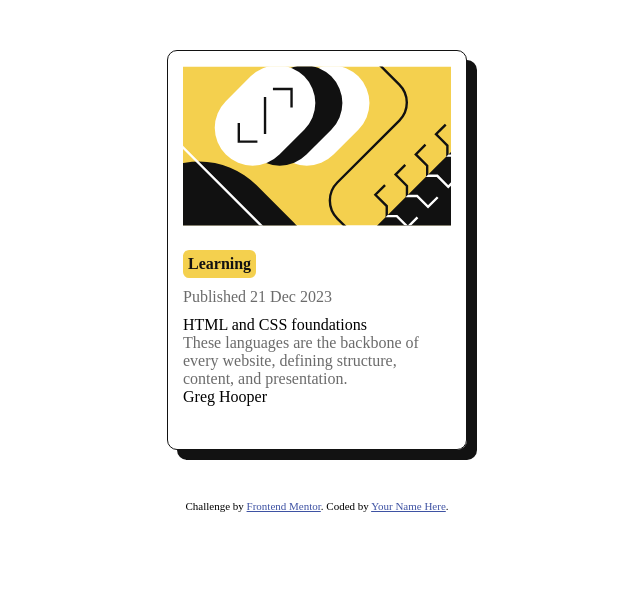
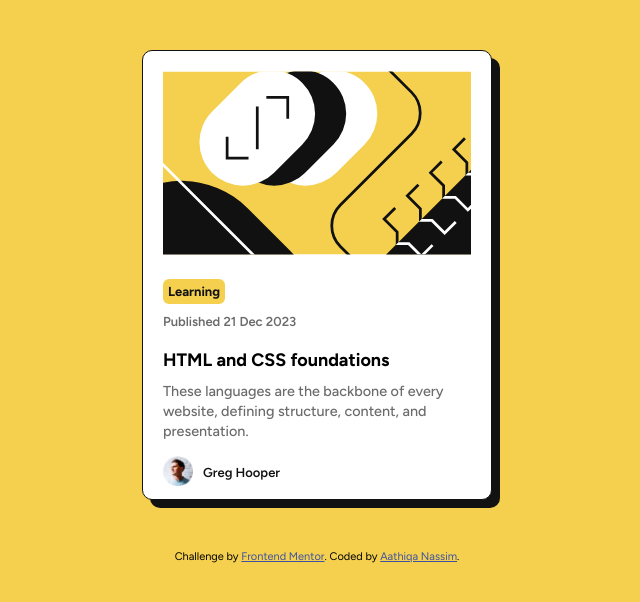
Before and after one commit to Aathiqa/blog_preview_card, a plain HTML site: page index.html in a window 1280 px wide. Shown: the whole page, without its empty margins (323-963 px from the left). Drawn offline with Linux system fonts and the light colour scheme.

Commit message:
Finishing card structure and content

```diff
--- a/index.html
+++ b/index.html
@@ -9,6 +9,11 @@
   <!-- './' means current directory (optional) -->
   <!-- can be written as 'styles.css' too -->
   <link rel="stylesheet" href="./styles.css">
+
+  <link rel="preconnect" href="https://fonts.googleapis.com">
+  <!-- 'crossorigin'? -->
+  <link rel="preconnect" href="https://fonts.gstatic.com" crossorigin>
+  <link href="https://fonts.googleapis.com/css2?family=Figtree:ital,wght@0,300..900;1,300..900&family=Nunito:ital,wght@0,200..1000;1,200..1000&family=Outfit:wght@100..900&family=Sora:wght@100..800&display=swap" rel="stylesheet">
 
   <title>Frontend Mentor | Blog preview card</title>
 
@@ -28,13 +33,16 @@
         <p class="title">HTML and CSS foundations</p>
         <p class=content>These languages are the backbone of every website, defining structure,
           content, and presentation.</p>
-        <p class="author">Greg Hooper</p>
+        <div>
+          <img src="assets/images/image-avatar.webp" alt="profile-pic" class="pic">
+          <p class="author">Greg Hooper</p>
+        </div>
       </div>
     </div>
   </div>
   <div class="attribution">
     Challenge by <a href="https://www.frontendmentor.io?ref=challenge" target="_blank">Frontend Mentor</a>.
-    Coded by <a href="#">Your Name Here</a>.
+    Coded by <a href="#">Aathiqa Nassim</a>.
   </div>
 </body>
 </html>
--- a/styles.css
+++ b/styles.css
@@ -9,6 +9,11 @@
     margin: 0px;
     padding: 0px;
     box-sizing: border-box;
+}
+
+body {
+    font-family: "Figtree", sans-serif;
+    background-color: var(--Yellow);
 }
 
 .container {
@@ -24,13 +29,14 @@ img {
 
 .card {
     /* it is centered becoz of justify-contnent and align-items set to center */
-    width: 300px;
-    height: 400px;
+    width: 350px;
+    height: 450px;
     border: 1px var(--Black) solid;
-    box-shadow: 10px 10px var(--Black); /* right, bottom, blur */ /* check out drop-shadow */
+    box-shadow: 8px 8px var(--Black); /* right, bottom, blur */ /* check out drop-shadow */
     border-radius: 10px;
-    padding: 15px;
+    padding: 20px;
     margin: 50px;
+    background-color: var(--White);
 }
 
 .tag {
@@ -41,14 +47,44 @@ img {
     display: inline-block;
     margin-top: 20px;
     font-weight: bold;
+    font-size: small;
 }
 
 
 .pub-date {
     margin: 10px 0px 10px 0px; /* right,top,left,botton */
     color: var(--Gray);
+    font-weight: 600;
+    font-size: small;
+}
+
+.title {
+    font-weight: 700;
+    font-size: large;
+    padding: 10px 0px 10px 0px;
 }
 
 .content {
     color: var(--Gray);
+    font-weight: 500;
+    font-size: 0.9em;
+    line-height: 20px;
 }
+
+.pic {
+    height: 60px;
+    width: auto;
+    padding: 15px 15px 15px 0px;
+}
+
+.author {
+    /* does 'display' property not work on images? */
+
+    color: var(--Black);
+    font-weight: 600;
+    font-size: small;
+    /* relative to what?....itself */
+    position: relative;
+    left: 40px;
+    bottom: 40px;
+}
```
